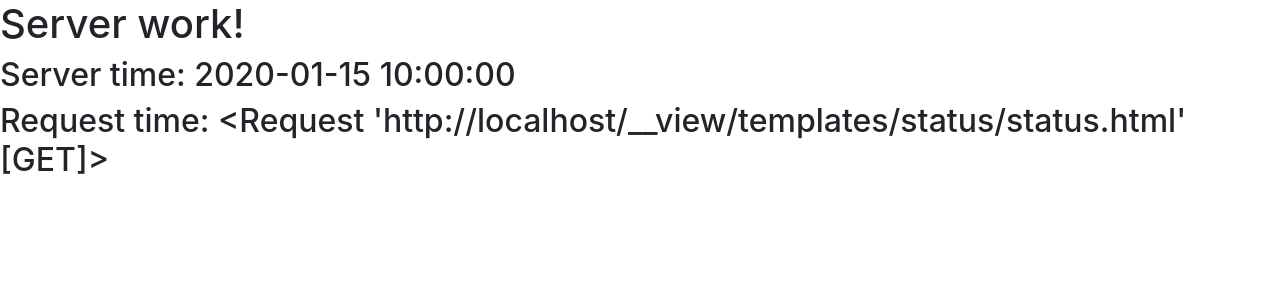
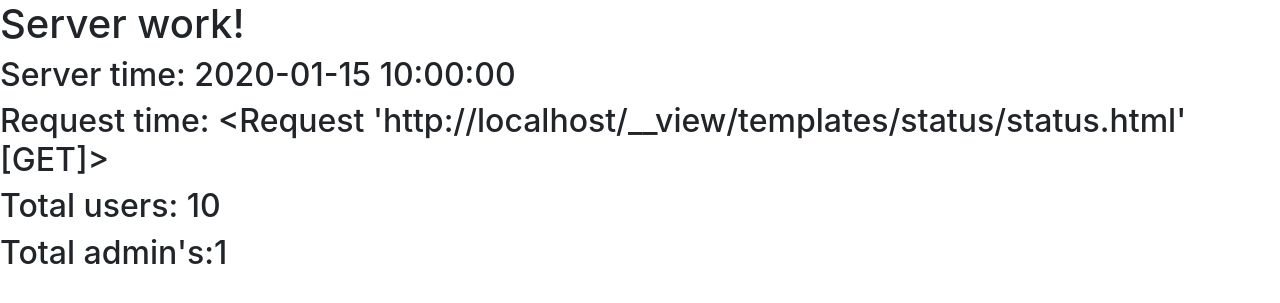
Before and after one commit to itcatman/ed_tech, a Flask app: template templates/status/status.html in a window 1280 px wide. Shown: the part 56-359 px from the top of the page. Run offline with Flask 2, Linux system fonts and the light colour scheme; the template is opened without the code that fills it: most values are stand-ins (such as "Sample title", 1, 10 or a date in 2020); some libraries are stand-ins or nearby versions.

Commit message:
UPDATE: Status page

```diff
--- a/app.py
+++ b/app.py
@@ -5,7 +5,8 @@ app = Flask(__name__)
 #Переменные
 server_time = 0
 Response_time = 0
-
+total = 1
+total_admin = 1
 
 
 users = [
@@ -27,7 +28,7 @@ def status():
     server_time = datetime.datetime.now()
     Response_time = 'Coming soon'
     #    return 'Server time:' + str(server_time) + ' \nResponse time:' + str(Response_time) + ' '
-    return render_template('/status/status.html', time=server_time, request=Response_time )
+    return render_template('/status/status.html', time=server_time, request=Response_time, total = total, total_admins = total_admin)
 
 @app.route('/api/')
 def api():
--- a/templates/status/status.html
+++ b/templates/status/status.html
@@ -40,6 +40,8 @@
       <h1>Server work!</h1>
       <h2>Server time: {{time}}</h2>
       <h2>Request time: {{request}}</h2>
+      <h2>Total users: {{total}}</h2>
+      <h2>Total admin's:{{total_Admins}}</h2>
     <!-- Optional JavaScript -->
     <!-- jQuery first, then Popper.js, then Bootstrap JS -->
     <script src="https://code.jquery.com/jquery-3.5.1.slim.min.js" integrity="sha384-DfXdz2htPH0lsSSs5nCTpuj/zy4C+OGpamoFVy38MVBnE+IbbVYUew+OrCXaRkfj" crossorigin="anonymous"></script>
```
